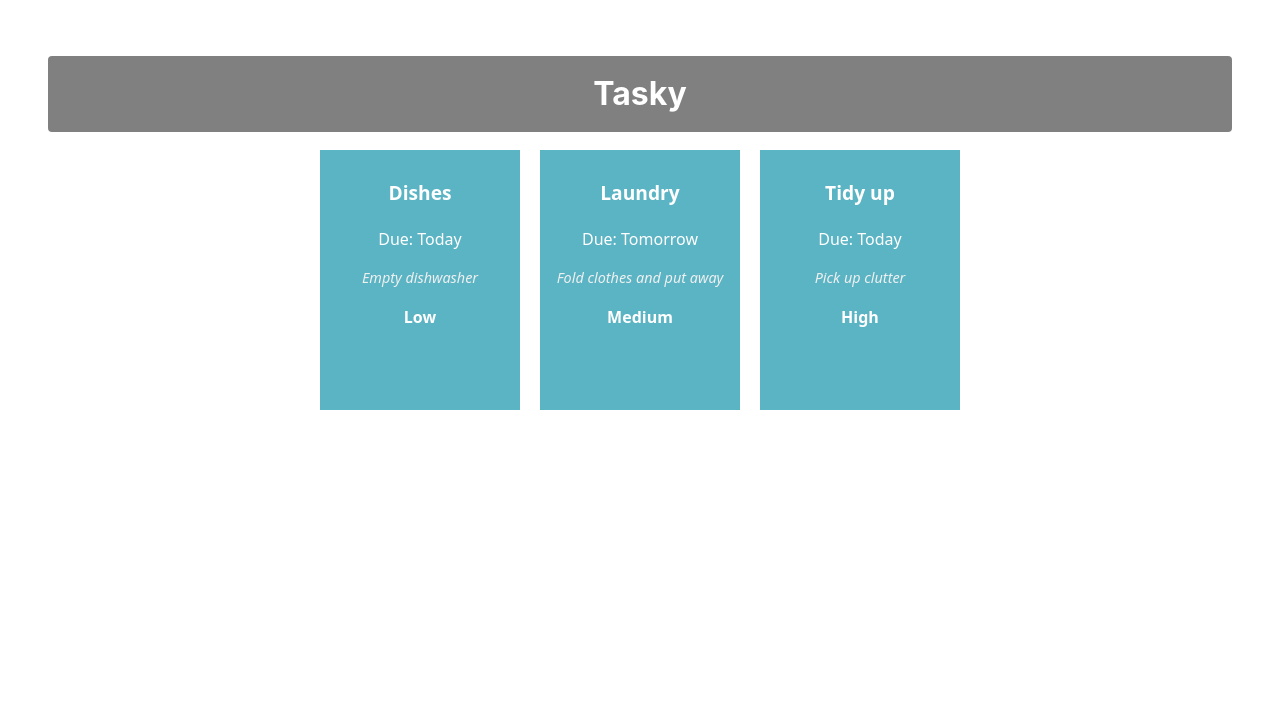
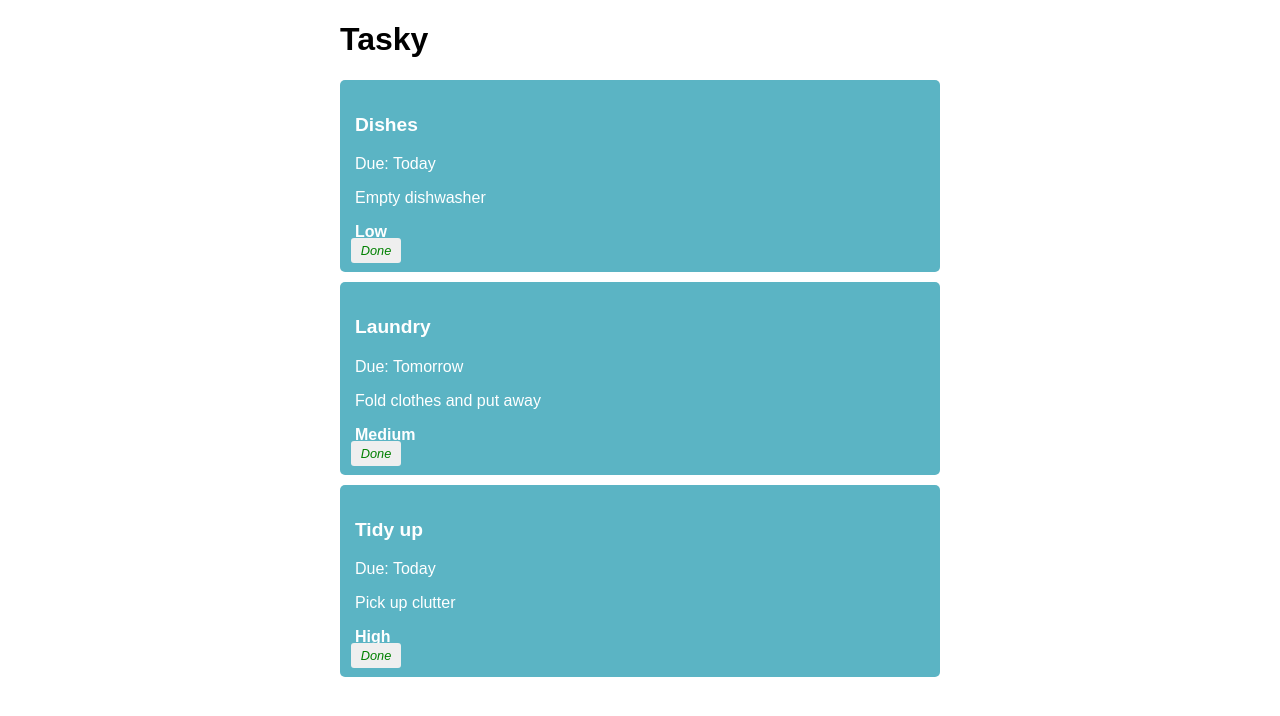
Before and after one commit to dianaarutcheva/react-basics-labs, a React (Vite) app in the folder tasky/: page / in a window 1280 px wide. Shown: the top 716 px of the page. Built offline with nearby package versions, Linux system fonts and the light colour scheme.

Commit message:
Mark task as done

```diff
--- a/tasky/src/App.css
+++ b/tasky/src/App.css
@@ -1,38 +1,14 @@
-body {
-  font-family: Inter, system-ui, Avenir, Helvetica, Arial, sans-serif;
-  line-height: 1.5;
-  font-weight: 400;
-}
-
-h1 {
-  text-align: center;
-  background-color: grey;
-  color: white;
-  padding: 14px 20px;
-  margin: 8px 0;
-  border: none;
-  border-radius: 4px;
-}
-
-div {
-  padding: 20px;
-}
-
 .container {
-  text-align: center;
+  max-width: 600px;
+  margin: 20px auto;
+  font-family: Arial, sans-serif;
 }
 
 .card {
-  display: inline-block;
-  vertical-align: top;
-  font-family: system-ui;
-  background: #5bb4c4;
+  padding: 15px;
+  margin: 10px 0;
+  border-radius: 5px;
   color: white;
-  text-align: center;
-  width: 180px;
-  height: 240px;
-  margin: 10px;
-  padding: 10px;
   position: relative;
 }
 
@@ -42,7 +18,22 @@
 }
 
 .description {
+  margin: 5px 0;
+}
+
+button {
+  border: none;
+  border-radius: 3px;
   font-style: italic;
-  color: #f0f0f0;
-  font-size: 0.9em;
+  font-size: 0.8em;
+  margin: 4px 6px;
+  width: 50px;
+  height: 25px;
 }
+
+.doneButton {
+  position: absolute;
+  bottom: 5px;
+  left: 5px;
+  color: green;
+}
--- a/tasky/src/App.jsx
+++ b/tasky/src/App.jsx
@@ -5,23 +5,32 @@
 function App() {
   const [taskState, setTaskState] = useState({
     tasks: [
-      { id: 1, title: "Dishes", description: "Empty dishwasher", deadline: "Today", priority: "Low" },
-      { id: 2, title: "Laundry", description: "Fold clothes and put away", deadline: "Tomorrow", priority: "Medium" },
-      { id: 3, title: "Tidy up", description: "Pick up clutter", deadline: "Today", priority: "High" }
+      { id: 1, title: "Dishes", description: "Empty dishwasher", deadline: "Today", priority: "Low", done: false },
+      { id: 2, title: "Laundry", description: "Fold clothes and put away", deadline: "Tomorrow", priority: "Medium", done: false },
+      { id: 3, title: "Tidy up", description: "Pick up clutter", deadline: "Today", priority: "High", done: false }
     ]
   });
+
+  // Toggle task done status
+  const doneHandler = (taskIndex) => {
+    const tasks = [...taskState.tasks];
+    tasks[taskIndex].done = !tasks[taskIndex].done;
+    setTaskState({ tasks });
+  }
 
   return (
     <div className="container">
       <h1>Tasky</h1>
 
-      {taskState.tasks.map((task) => (
+      {taskState.tasks.map((task, index) => (
         <Task
           key={task.id}
           title={task.title}
           description={task.description}
           deadline={task.deadline}
           priority={task.priority}
+          done={task.done}
+          markDone={() => doneHandler(index)}
         />
       ))}
     </div>
--- a/tasky/src/components/Task.jsx
+++ b/tasky/src/components/Task.jsx
@@ -2,11 +2,18 @@
 
 const Task = (props) => {
   return (
-    <div className="card">
+    <div
+      className="card"
+      style={{
+        backgroundColor: props.done ? 'lightgrey' : '#5bb4c4',
+        position: 'relative'
+      }}
+    >
       <p className="title">{props.title}</p>
       <p>Due: {props.deadline}</p>
       <p className="description">{props.description}</p>
       <p><strong>{props.priority}</strong></p>
+      <button onClick={props.markDone} className="doneButton">Done</button>
     </div>
   );
 }
```
